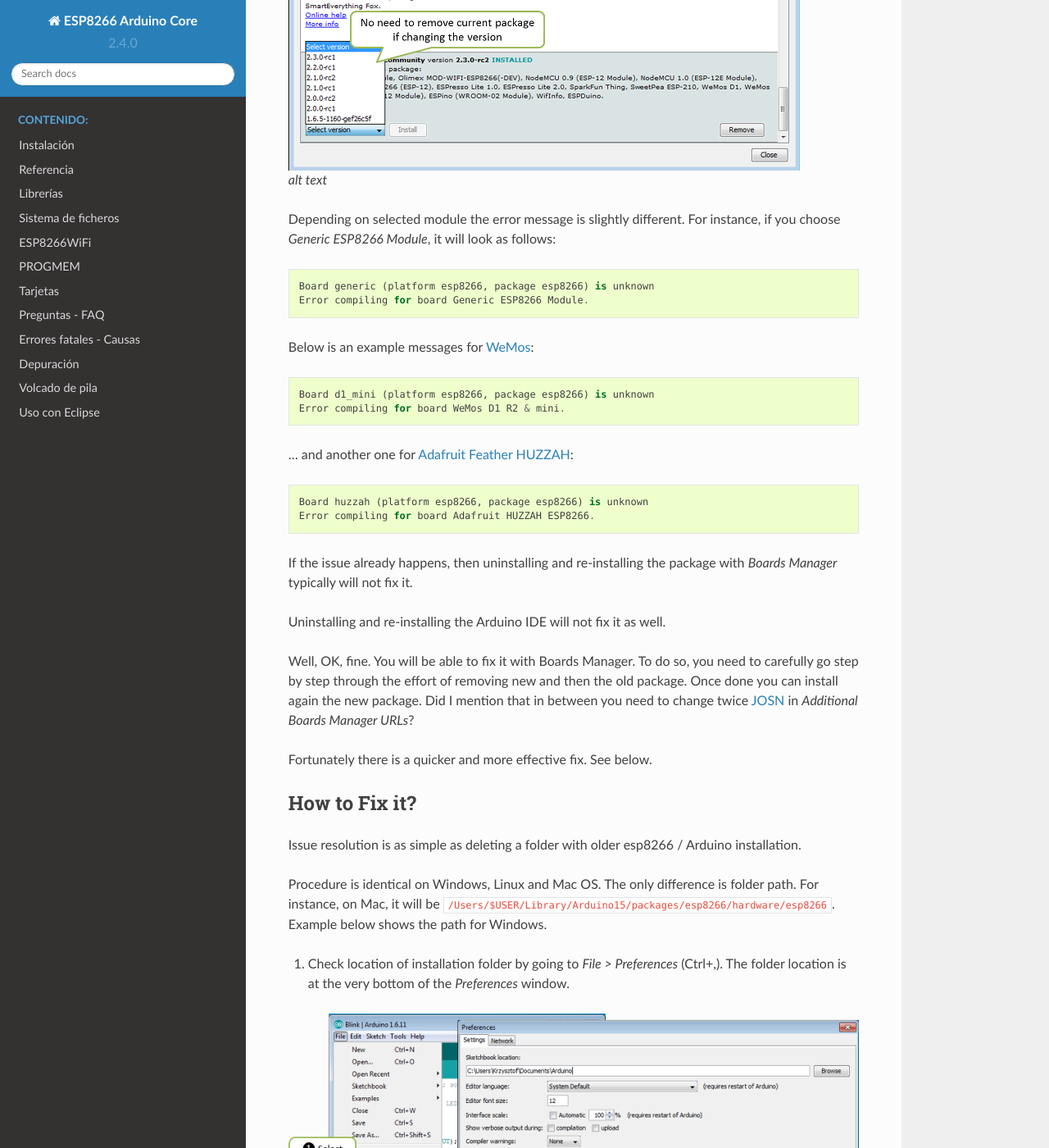
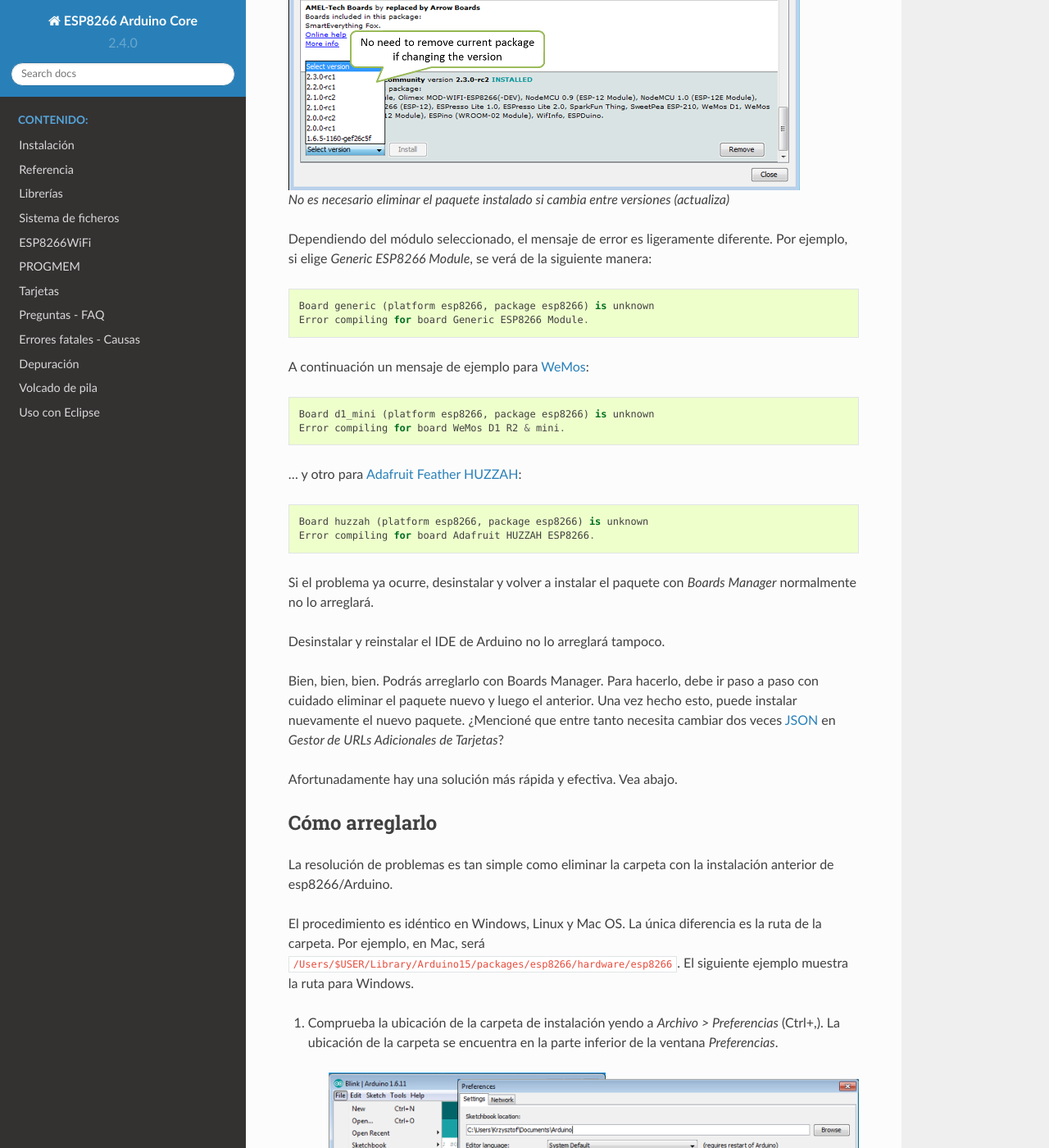
Before and after one commit to lrmoreno007/ESP8266-Arduino-Spanish, a Sphinx documentation site: the page built from doc/faq/a04-board-generic-is-unknown.rst, in a window 1280 px wide and 1400 px high, scrolled down 1444 px. Shown: the whole window at 82% size. Built offline with Sphinx 7.4.7 and the Read the Docs theme 2.0.0, drawn with Linux system fonts in a browser that asks for light colours; pages that are not in the unit, such as notebooks, are missing from menus; some of the changed text lies outside the part shown.

Commit message:
Update a04-board-generic-is-unknown.rst

```diff
--- a/doc/faq/a04-board-generic-is-unknown.rst
+++ b/doc/faq/a04-board-generic-is-unknown.rst
@@ -1,151 +1,100 @@
-:orphan:
-
-How to resolve "Board generic (platform esp8266, package esp8266) is unknown" error?
+¿Como solucionar el error "Board generic (platform esp8266, package esp8266) is unknown"?
 ------------------------------------------------------------------------------------
 
-This error may pop up after switching between
-`staging <https://github.com/esp8266/Arduino#staging-version->`__ and
-`stable <https://github.com/esp8266/Arduino#stable-version->`__ esp8266
-/ Arduino package installations, or after upgrading the package version.
+Este error puede aparecer al cambiar entre los paquetes de instalación de ESP8266/Arduino `staging <https://github.com/esp8266/Arduino#staging-version->`__ y `stable <https://github.com/esp8266/Arduino#stable-version->`__, o tras actualizar de versión de paquete.
 
 .. figure:: pictures/a04-board-is-unknown-error.png
    :alt: Board nodemcu2 (platform esp8266, package esp8266) is unknown error
 
-   alt text
+   Board nodemcu2 (platform esp8266, package esp8266) is unknown error
 
-If you face this issue, you will not be able to compile any sketch for
-any ESP8266 module type.
+Si te enfrentas a este problema, no podrás compilar ningún boceto para ningún tipo de módulo ESP8266.
 
-Read below what is the error root cause or jump straight to the
-`resolution <#how-to-fix-it>`__
+Lee a continuación cuál es la causa raíz del error o salte directamente a la `solución <#cómo-arreglarlo>`__
 
-The Root Cause
+La causa raiz
 ~~~~~~~~~~~~~~
 
-This issue is attributed to Arduino IDE Boards Manager not cleaning up
-previous package installation before a new one is applied. As this is
-not done, then it is user responsibility to remove previous package
-before applying a new one.
+Este problema se atribuye al Gestor de Tarjetas del IDE Arduino, no limpiando la instalación previa del paquete antes de aplicar uno nuevo. Como esto no se hace, es responsabilidad del usuario eliminar el paquete anterior antes de aplicar uno nuevo.
 
-To prevent it from happening, if you are changing between **staging**
-and **stable**, first press *Remove* button to delete currently used
-installation.
+Para evitar que suceda, si está cambiando entre **staging** y **stable**, primero presione en el Gestor de Tarjetas el botón *Eliminar* para eliminar la instalación actualmente utilizada.
 
 .. figure:: pictures/a04-remove-package-yes.png
-   :alt: If changing between staging and stable, remove currently installed package
+   :alt: Si cambia entre staging y stable, elimine el paquete instalado actualmente
 
-   alt text
+   Si cambia entre staging y stable, elimine el paquete instalado actualmente
 
-There is no need to remove the installed package if you are changing it
-to another version (without switching between staging and stable).
+No es necesario eliminar el paquete instalado si lo está cambiando a otra versión (sin cambiar entre staging y stable).
 
 .. figure:: pictures/a04-remove-package-no.png
-   :alt: No need to remove installed package if changing its version
+   :alt: No es necesario eliminar el paquete instalado si cambia entre versiones (actualiza)
 
-   alt text
+   No es necesario eliminar el paquete instalado si cambia entre versiones (actualiza)
 
-Depending on selected module the error message is slightly different.
-For instance, if you choose *Generic ESP8266 Module*, it will look as
-follows:
+Dependiendo del módulo seleccionado, el mensaje de error es ligeramente diferente. Por ejemplo, si elige *Generic ESP8266 Module*, se verá de la siguiente manera:
 
 ::
 
     Board generic (platform esp8266, package esp8266) is unknown
     Error compiling for board Generic ESP8266 Module.
 
-Below is an example messages for
-`WeMos <../boards.rst#wemos-d1-r2-mini>`__:
+A continuación un mensaje de ejemplo para `WeMos <../boards.rst#wemos-d1-r2-mini>`__:
 
 ::
 
     Board d1_mini (platform esp8266, package esp8266) is unknown
     Error compiling for board WeMos D1 R2 & mini.
 
-... and another one for `Adafruit Feather
-HUZZAH <../boards.rst#adafruit-feather-huzzah-esp8266>`__:
+... y otro para `Adafruit Feather HUZZAH <../boards.rst#adafruit-feather-huzzah-esp8266>`__:
 
 ::
 
     Board huzzah (platform esp8266, package esp8266) is unknown
     Error compiling for board Adafruit HUZZAH ESP8266.
 
-If the issue already happens, then uninstalling and re-installing the
-package with *Boards Manager* typically will not fix it.
+Si el problema ya ocurre, desinstalar y volver a instalar el paquete con *Boards Manager* normalmente no lo arreglará.
 
-Uninstalling and re-installing the Arduino IDE will not fix it as well.
+Desinstalar y reinstalar el IDE de Arduino no lo arreglará tampoco.
 
-Well, OK, fine. You will be able to fix it with Boards Manager. To do
-so, you need to carefully go step by step through the effort of removing
-new and then the old package. Once done you can install again the new
-package. Did I mention that in between you need to change twice
-`JOSN <https://github.com/esp8266/Arduino#installing-with-boards-manager>`__
-in *Additional Boards Manager URLs*?
+Bien, bien, bien. Podrás arreglarlo con Boards Manager. Para hacerlo, debe ir paso a paso con cuidado eliminar el paquete nuevo y luego el anterior. Una vez hecho esto, puede instalar nuevamente el nuevo paquete. ¿Mencioné que entre tanto necesita cambiar dos veces `JSON <https://github.com/esp8266/Arduino#installing-with-boards-manager>`__ en *Gestor de URLs Adicionales de Tarjetas*?
 
-Fortunately there is a quicker and more effective fix. See below.
+Afortunadamente hay una solución más rápida y efectiva. Vea abajo.
 
-How to Fix it?
+Cómo arreglarlo
 ~~~~~~~~~~~~~~
 
-Issue resolution is as simple as deleting a folder with older esp8266 /
-Arduino installation.
+La resolución de problemas es tan simple como eliminar la carpeta con la instalación anterior de esp8266/Arduino.
 
-Procedure is identical on Windows, Linux and Mac OS. The only difference
-is folder path. For instance, on Mac, it will be
-``/Users/$USER/Library/Arduino15/packages/esp8266/hardware/esp8266``.
-Example below shows the path for Windows.
+El procedimiento es idéntico en Windows, Linux y Mac OS. La única diferencia es la ruta de la carpeta. Por ejemplo, en Mac, será ``/Users/$USER/Library/Arduino15/packages/esp8266/hardware/esp8266``. El siguiente ejemplo muestra la ruta para Windows.
 
-1. Check location of installation folder by going to *File >
-   Preferences* (Ctrl+,). The folder location is at the very bottom of
-   the *Preferences* window.
+1. Comprueba la ubicación de la carpeta de instalación yendo a *Archivo > Preferencias* (Ctrl+,). La ubicación de la carpeta se encuentra en la parte inferior de la ventana *Preferencias*.
 
 .. figure:: pictures/a04-arduino-ide-preferences.png
-   :alt: Checking of Arduino IDE Preferences
+   :alt: Comprueba las preferencias del IDE Arduino
 
-   alt text
+   Comprueba las preferencias del IDE Arduino
 
-2. Click provided link to open the folder. For Windows 7 it will look as
-   follows:
+2. Haz clic en el enlace para abrir la carpeta. Para Windows 7 se verá de la siguiente manera:
 
 .. figure:: pictures/a04-contents-of-preferences-folder.png
-   :alt: Contents of Arduino IDE preferences folder
+   :alt: Contenido de la carpeta de preferencias del IDE Arduino
 
-   alt text
+   Contenido de la carpeta de preferencias del IDE Arduino
 
-3. Navigate further down to
-   ``Arduino15\packages\esp8266\hardware\esp8266`` directory. Inside you
-   will find two folders with different esp8266 / Arduino package
-   installations.
+3. Ve hasta el directorio ``Arduino15\packages\esp8266\hardware\esp8266``. En el interior, encontrarás dos carpetas con diferentes instalaciones del paquete ESP8266/Arduino.
 
 .. figure:: pictures/a04-contents-of-package-folder.png
-   :alt: Checking of contents of esp8266 / Arduino package folder
+   :alt: Comprueba el contenido de la carpeta del paquete ESP8266/Arduino
 
-   alt text
+   Comprueba el contenido de la carpeta del paquete ESP8266/Arduino
 
-4. Delete the older folder. Restart Arduino IDE, select your ESP module
-   and the error should be gone.
+4. Elimina la carpeta anterior. Reinicia Arduino IDE, selecciona tu módulo ESP y el error desaparecerá.
 
-Note: If you are not sure which folder to delete, then remove both of
-them. Restart Arduino IDE, go to *Tools > Board: > Boards Manager* and
-install the esp8266 / Arduino package again. Select ESP8266 module and
-the issue should be resolved.
+Nota: Si no estás seguro de qué carpeta eliminar, elimina ambas. Reinicia Arduino IDE, ve a *Herramientas> "última placa seleccionada" > Gestor de Tarjetas* e instala el paquete ESP8266/Arduino nuevamente. Selecciona el módulo ESP8266 deseado y el problema debería resolverse.
 
-More Information
+Mas información
 ~~~~~~~~~~~~~~~~
 
-This issue has been reported quite frequently in
-`Issues <https://github.com/esp8266/Arduino/issues>`__ section of
-esp8266 / Arduino repository. The most appreciated solution was provided
-by [@anhhuy0501](https://github.com/anhhuy0501) in
-`#1387 <https://github.com/esp8266/Arduino/issues/1387#issuecomment-204865028>`__.
+Este problema ha sido informado con bastante frecuencia en la sección de `Issues <https://github.com/esp8266/Arduino/issues>`__ del repositorio ESP8266/Arduino. La solución más apreciada fue proporcionada por [@anhhuy0501](https://github.com/anhhuy0501) en `#1387 <https://github.com/esp8266/Arduino/issues/1387#issuecomment-204865028>`__.
 
-If you are interested in more details, please refer to
-`#2297 <https://github.com/esp8266/Arduino/issues/2297>`__,
-`#2156 <https://github.com/esp8266/Arduino/issues/2156>`__,
-`#2022 <https://github.com/esp8266/Arduino/issues/2022>`__,
-`#1802 <https://github.com/esp8266/Arduino/issues/1802>`__,
-`#1514 <https://github.com/esp8266/Arduino/issues/1514>`__,
-`#1387 <https://github.com/esp8266/Arduino/issues/1387>`__,
-`#1377 <https://github.com/esp8266/Arduino/issues/1377>`__,
-`#1251 <https://github.com/esp8266/Arduino/issues/1251>`__,
-`#1247 <https://github.com/esp8266/Arduino/issues/1247>`__,
-`#948 <https://github.com/esp8266/Arduino/issues/948>`__
+Si estás interesado en más detalles, consulta `#2297 <https://github.com/esp8266/Arduino/issues/2297>`__, `#2156 <https://github.com/esp8266/Arduino/issues/2156>`__, `#2022 <https://github.com/esp8266/Arduino/issues/2022>`__, `#1802 <https://github.com/esp8266/Arduino/issues/1802>`__, `#1514 <https://github.com/esp8266/Arduino/issues/1514>`__, `#1387 <https://github.com/esp8266/Arduino/issues/1387>`__, `#1377 <https://github.com/esp8266/Arduino/issues/1377>`__, `#1251 <https://github.com/esp8266/Arduino/issues/1251>`__, `#1247 <https://github.com/esp8266/Arduino/issues/1247>`__, `#948 <https://github.com/esp8266/Arduino/issues/948>`__
```
